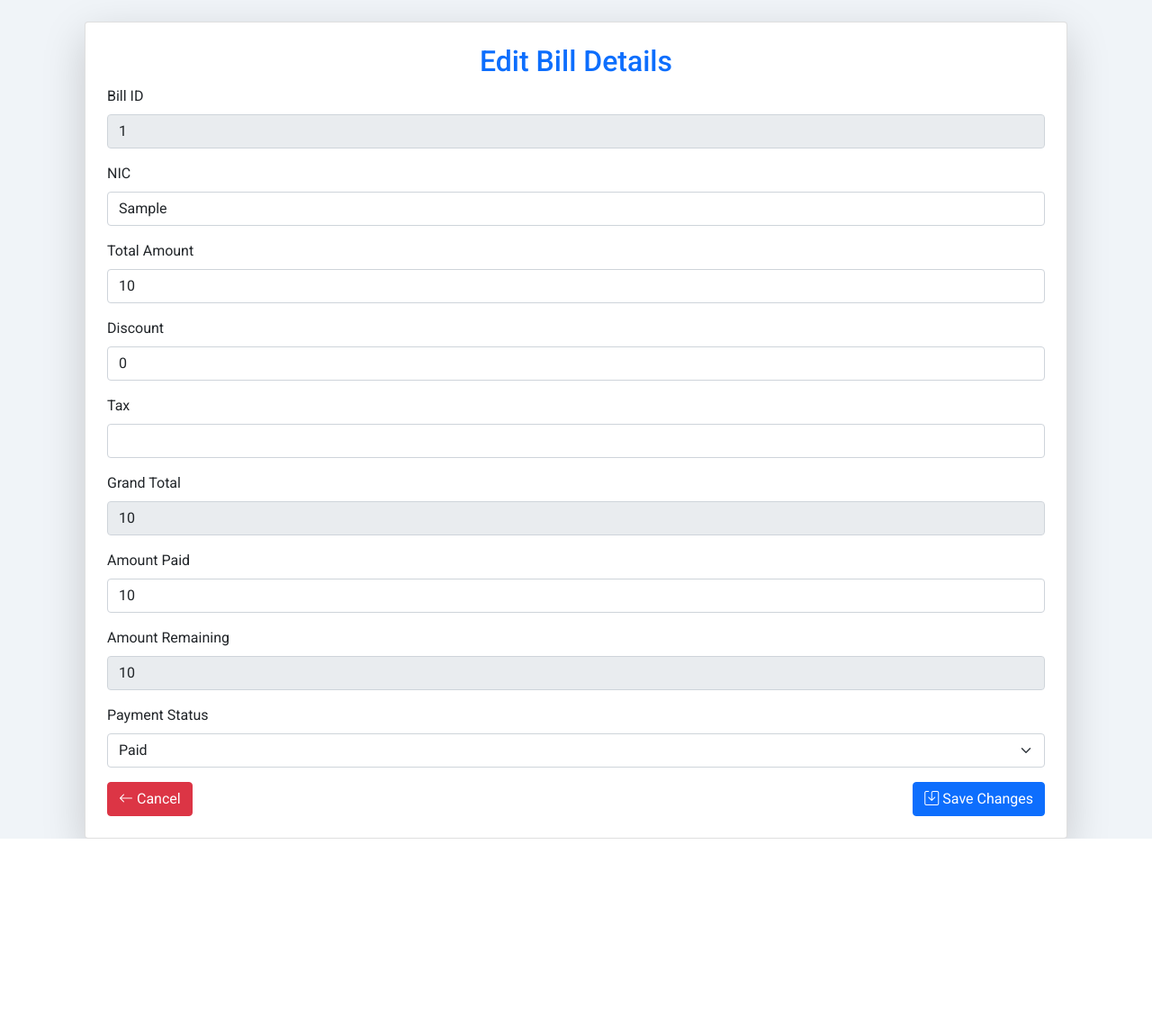
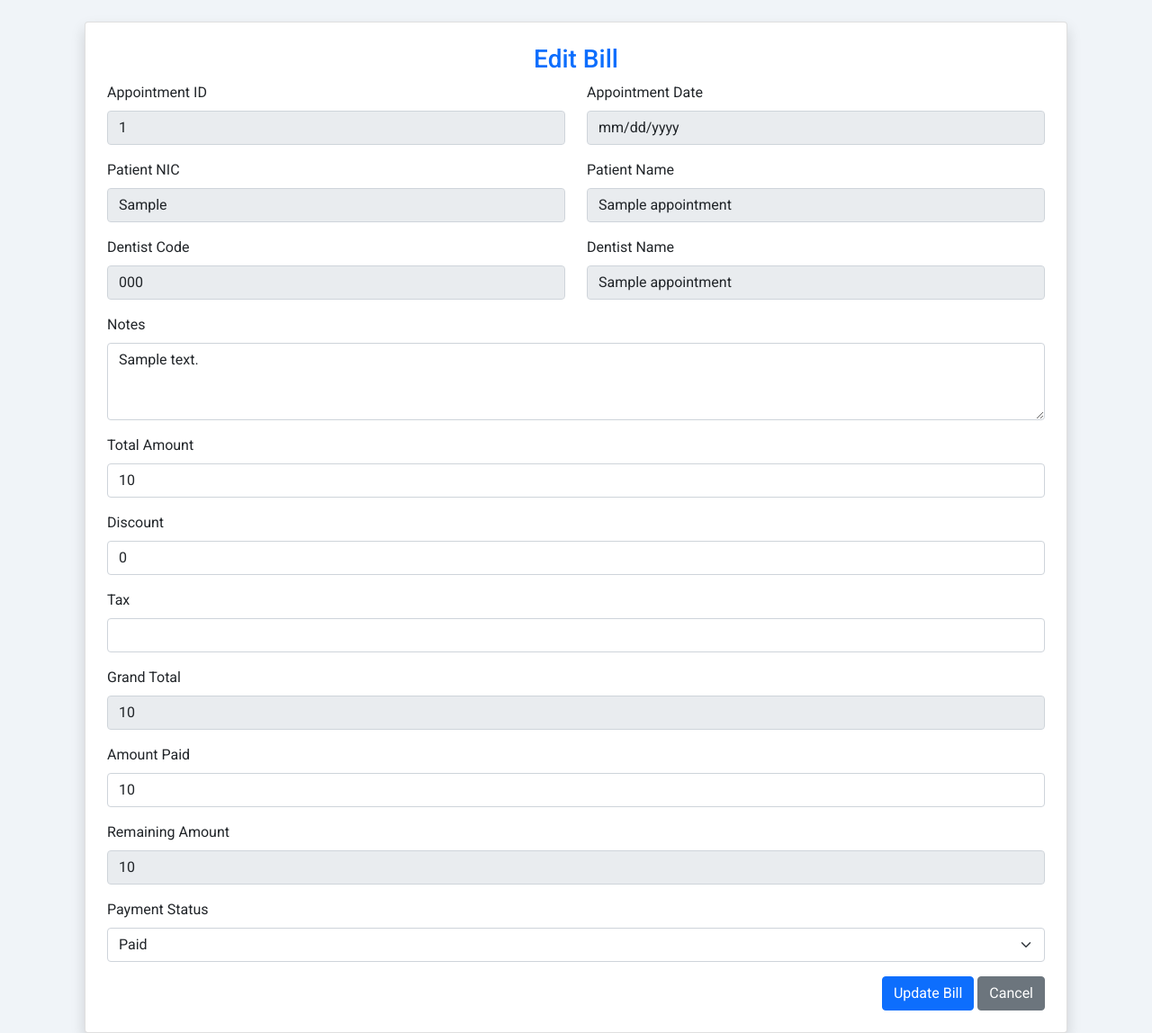
Before and after one commit to Tharusha-Randunu/Dental-Management-System, a PHP site: page /modules/billing_functions/edit_bill.php?id=1 in a window 1280 px wide. Shown: the whole page at 90% size. Before the commit the page ends 932 px from the top, so only its background shows below. Run offline with PHP 8.4, Linux system fonts and the light colour scheme; tables that the repository leaves empty or names only in its code hold one stand-in row (values such as "Sample post").

Commit message:
billing module complete

```diff
--- a/modules/billing_functions/add_bill.php
+++ b/modules/billing_functions/add_bill.php
@@ -122,10 +122,6 @@ $appointments = $conn->query("
                 </select>
             </div>
 
-            <div class="mb-3">
-                <label for="created_at" class="form-label">Created At</label>
-                <input type="date" name="created_at" id="created_at" class="form-control" required>
-            </div>
 
             <div class="text-end">
                 <button type="submit" class="btn btn-success">Add Bill</button>
--- a/modules/billing_functions/edit_bill.php
+++ b/modules/billing_functions/edit_bill.php
@@ -3,157 +3,151 @@ include '../../includes/header.php';
 include '../../includes/sidebar.php';
 include '../../config/db.php';
 
-// Get the bill ID from the URL
+// Get bill ID from query parameter
+if (!isset($_GET['id'])) {
+    echo "<div class='alert alert-danger'>Bill ID is missing.</div>";
+    exit;
+}
+
 $bill_id = $_GET['id'];
 
-// Fetch bill details from the database
-$sql = "SELECT bill_id, NIC, total_amount, discount, tax, grand_total, amount_paid, amount_remaining, payment_status, created_at FROM bills WHERE bill_id = '$bill_id'";
-$result = $conn->query($sql);
+// Fetch bill details
+$stmt = $conn->prepare("
+    SELECT b.*,
+           a.patient_nic, a.patient_name, a.dentist_code, a.dentist_name
+    FROM bills b
+    JOIN appointments a ON b.appointment_id = a.appointment_id AND b.appointment_date = a.appointment_date
+    WHERE b.bill_id = ?
+");
+$stmt->bind_param("i", $bill_id);
+$stmt->execute();
+$result = $stmt->get_result();
+$bill = $result->fetch_assoc();
 
-if ($result->num_rows > 0) {
-    $bill = $result->fetch_assoc();
-} else {
-    $message = "Bill not found!";
-}
-
-// Handle form submission and save changes
-if ($_SERVER["REQUEST_METHOD"] == "POST") {
-    $nic = $_POST['nic'];
-    $total_amount = $_POST['total_amount'];
-    $discount = $_POST['discount'];
-    $tax = $_POST['tax'];
-    $grand_total = $_POST['grand_total'];
-    $amount_paid = $_POST['amount_paid'];
-    $amount_remaining = $_POST['amount_remaining'];
-    $payment_status = $_POST['payment_status'];
-
-    $update_sql = "UPDATE bills
-                   SET NIC = '$nic',
-                       total_amount = '$total_amount',
-                       discount = '$discount',
-                       tax = '$tax',
-                       grand_total = '$grand_total',
-                       amount_paid = '$amount_paid',
-                       amount_remaining = '$amount_remaining',
-                       payment_status = '$payment_status'
-                   WHERE bill_id = '$bill_id'";
-
-    if ($conn->query($update_sql) === TRUE) {
-        echo "<script>
-                document.addEventListener('DOMContentLoaded', function() {
-                    var successModal = new bootstrap.Modal(document.getElementById('successModal'));
-                    successModal.show();
-                });
-              </script>";
-    } else {
-        echo "<script>alert('Error updating record: " . $conn->error . "');</script>";
-    }
+if (!$bill) {
+    echo "<div class='alert alert-danger'>Bill not found.</div>";
+    exit;
 }
 ?>
 
 <div class="container mt-4">
-    <div class="card shadow-lg p-4">
-        <h2 class="text-center text-primary">Edit Bill Details</h2>
+    <div class="card shadow p-4">
+        <h3 class="text-primary text-center">Edit Bill</h3>
+        <form action="update_bill.php" method="POST">
+            <input type="hidden" name="bill_id" value="<?= $bill['bill_id'] ?>">
 
-        <?php if (isset($message)) { ?>
-            <div class="alert alert-warning"><?php echo $message; ?></div>
-        <?php } ?>
+            <div class="row">
+                <div class="col-md-6 mb-3">
+                    <label for="appointment_id" class="form-label">Appointment ID</label>
+                    <input type="text" name="appointment_id" class="form-control" value="<?= $bill['appointment_id'] ?>" readonly>
+                </div>
+                <div class="col-md-6 mb-3">
+                    <label for="appointment_date" class="form-label">Appointment Date</label>
+                    <input type="date" name="appointment_date" class="form-control" value="<?= $bill['appointment_date'] ?>" readonly>
+                </div>
+            </div>
 
-        <?php if ($result->num_rows > 0) { ?>
-            <form method="POST" onsubmit="return calculateGrandTotal();">
-                <div class="mb-3">
-                    <label class="form-label">Bill ID</label>
-                    <input type="text" class="form-control" value="<?php echo htmlspecialchars($bill['bill_id']); ?>" readonly>
+            <div class="row">
+                <div class="col-md-6 mb-3">
+                    <label class="form-label">Patient NIC</label>
+                    <input type="text" class="form-control" value="<?= $bill['patient_nic'] ?>" readonly>
+                </div>
+                <div class="col-md-6 mb-3">
+                    <label class="form-label">Patient Name</label>
+                    <input type="text" class="form-control" value="<?= $bill['patient_name'] ?>" readonly>
+                </div>
+            </div>
+
+            <div class="row">
+                <div class="col-md-6 mb-3">
+                    <label class="form-label">Dentist Code</label>
+                    <input type="text" class="form-control" value="<?= $bill['dentist_code'] ?>" readonly>
+                </div>
+                <div class="col-md-6 mb-3">
+                    <label class="form-label">Dentist Name</label>
+                    <input type="text" class="form-control" value="<?= $bill['dentist_name'] ?>" readonly>
+                </div>
             </div>
 
             <div class="mb-3">
-                    <label class="form-label">NIC</label>
-                    <input type="text" name="nic" class="form-control" value="<?php echo htmlspecialchars($bill['NIC']); ?>" required>
+                <label for="notes" class="form-label">Notes</label>
+                <textarea name="notes" class="form-control" rows="3"><?= htmlspecialchars($bill['notes']) ?></textarea>
             </div>
 
             <div class="mb-3">
-                    <label class="form-label">Total Amount</label>
-                    <input type="number" name="total_amount" class="form-control" id="total_amount" value="<?php echo htmlspecialchars($bill['total_amount']); ?>" step="0.01" required oninput="calculateGrandTotal();">
+                <label for="total_amount" class="form-label">Total Amount</label>
+                <input type="number" step="0.01" name="total_amount" id="total_amount" class="form-control" value="<?= $bill['total_amount'] ?>" required>
             </div>
 
             <div class="mb-3">
-                    <label class="form-label">Discount</label>
-                    <input type="number" name="discount" class="form-control" id="discount" value="<?php echo htmlspecialchars($bill['discount']); ?>" step="0.01" required oninput="calculateGrandTotal();">
+                <label for="discount" class="form-label">Discount</label>
+                <input type="number" step="0.01" name="discount" id="discount" class="form-control" value="<?= $bill['discount'] ?>">
             </div>
 
             <div class="mb-3">
-                    <label class="form-label">Tax</label>
-                    <input type="number" name="tax" class="form-control" id="tax" value="<?php echo htmlspecialchars($bill['tax']); ?>" step="0.01" required oninput="calculateGrandTotal();">
+                <label for="tax" class="form-label">Tax</label>
+                <input type="number" step="0.01" name="tax" id="tax" class="form-control" value="<?= $bill['tax'] ?>">
             </div>
 
             <div class="mb-3">
-                    <label class="form-label">Grand Total</label>
-                    <input type="number" name="grand_total" class="form-control" id="grand_total" value="<?php echo htmlspecialchars($bill['grand_total']); ?>" step="0.01" readonly>
+                <label for="grand_total" class="form-label">Grand Total</label>
+                <input type="text" name="grand_total" id="grand_total" class="form-control" value="<?= $bill['grand_total'] ?>" readonly>
             </div>
 
             <div class="mb-3">
-                    <label class="form-label">Amount Paid</label>
-                    <input type="number" name="amount_paid" class="form-control" id="amount_paid" value="<?php echo htmlspecialchars($bill['amount_paid']); ?>" step="0.01" required oninput="calculateRemaining();">
+                <label for="amount_paid" class="form-label">Amount Paid</label>
+                <input type="number" step="0.01" name="amount_paid" id="amount_paid" class="form-control" value="<?= $bill['amount_paid'] ?>">
             </div>
 
             <div class="mb-3">
-                    <label class="form-label">Amount Remaining</label>
-                    <input type="number" name="amount_remaining" class="form-control" id="amount_remaining" value="<?php echo htmlspecialchars($bill['amount_remaining']); ?>" step="0.01" readonly>
+                <label for="amount_remaining" class="form-label">Remaining Amount</label>
+                <input type="text" name="amount_remaining" id="amount_remaining" class="form-control" value="<?= $bill['amount_remaining'] ?>" readonly>
             </div>
 
             <div class="mb-3">
-                    <label class="form-label">Payment Status</label>
+                <label for="payment_status" class="form-label">Payment Status</label>
                 <select name="payment_status" class="form-select" required>
-                        <option value="Paid" <?php echo ($bill['payment_status'] == 'Paid') ? 'selected' : ''; ?>>Paid</option>
-                        <option value="Partially Paid" <?php echo ($bill['payment_status'] == 'Partially Paid') ? 'selected' : ''; ?>>Partially Paid</option>
-                        <option value="Unpaid" <?php echo ($bill['payment_status'] == 'Unpaid') ? 'selected' : ''; ?>>Unpaid</option>
+                    <option value="Unpaid" <?= $bill['payment_status'] == 'Unpaid' ? 'selected' : '' ?>>Unpaid</option>
+                    <option value="Partially Paid" <?= $bill['payment_status'] == 'Partially Paid' ? 'selected' : '' ?>>Partially Paid</option>
+                    <option value="Paid" <?= $bill['payment_status'] == 'Paid' ? 'selected' : '' ?>>Paid</option>
                 </select>
             </div>
 
-                <div class="d-flex justify-content-between">
-                    <a href="../billing_management.php" class="btn btn-danger"><i class="bi bi-arrow-left"></i> Cancel</a>
-                    <button type="submit" class="btn btn-primary"><i class="bi bi-save"></i> Save Changes</button>
+            <div class="text-end">
+                <button type="submit" class="btn btn-primary">Update Bill</button>
+                <a href="billing_management.php" class="btn btn-secondary">Cancel</a>
             </div>
         </form>
-        <?php } ?>
-    </div>
-</div>
-
-<!-- Success Modal -->
-<div class="modal fade" id="successModal" tabindex="-1" aria-labelledby="successModalLabel" aria-hidden="true">
-    <div class="modal-dialog">
-        <div class="modal-content">
-            <div class="modal-header">
-                <h5 class="modal-title" id="successModalLabel">Success</h5>
-                <button type="button" class="btn-close" data-bs-dismiss="modal" aria-label="Close"></button>
-            </div>
-            <div class="modal-body">Changes have been successfully saved!</div>
-            <div class="modal-footer">
-                <button type="button" class="btn btn-primary" data-bs-dismiss="modal">OK</button>
-            </div>
-        </div>
     </div>
 </div>
 
 <script>
-    function calculateGrandTotal() {
-        var totalAmount = parseFloat(document.getElementById("total_amount").value) || 0;
-        var discount = parseFloat(document.getElementById("discount").value) || 0;
-        var tax = parseFloat(document.getElementById("tax").value) || 0;
+document.addEventListener('DOMContentLoaded', function () {
+    const totalAmountInput = document.getElementById('total_amount');
+    const discountInput = document.getElementById('discount');
+    const taxInput = document.getElementById('tax');
+    const grandTotalInput = document.getElementById('grand_total');
+    const amountPaidInput = document.getElementById('amount_paid');
+    const amountRemainingInput = document.getElementById('amount_remaining');
 
-        var grandTotal = (totalAmount - discount) + tax;
-        document.getElementById("grand_total").value = grandTotal.toFixed(2);
+    function calculateTotals() {
+        const total = parseFloat(totalAmountInput.value || 0);
+        const discount = parseFloat(discountInput.value || 0);
+        const tax = parseFloat(taxInput.value || 0);
+        const paid = parseFloat(amountPaidInput.value || 0);
 
-        calculateRemaining();
-        return true;
+        const grandTotal = total - discount + tax;
+        const remaining = grandTotal - paid;
+
+        grandTotalInput.value = grandTotal.toFixed(2);
+        amountRemainingInput.value = remaining.toFixed(2);
     }
 
-    function calculateRemaining() {
-        var grandTotal = parseFloat(document.getElementById("grand_total").value) || 0;
-        var amountPaid = parseFloat(document.getElementById("amount_paid").value) || 0;
-        var remaining = grandTotal - amountPaid;
-        document.getElementById("amount_remaining").value = remaining.toFixed(2);
-    }
+    totalAmountInput.addEventListener('input', calculateTotals);
+    discountInput.addEventListener('input', calculateTotals);
+    taxInput.addEventListener('input', calculateTotals);
+    amountPaidInput.addEventListener('input', calculateTotals);
+});
 </script>
 
 <?php include '../../includes/footer.php'; ?>
--- a/modules/lab_functions/lab_billing/edit_lab_bill.php
+++ b/modules/lab_functions/lab_billing/edit_lab_bill.php
@@ -102,10 +102,7 @@ $testTypes = $conn->query("SELECT test_type_id, test_name, cost FROM test_types"
                 </select>
             </div>
 
-            <div class="mb-3">
-                <label for="created_at" class="form-label">Created At</label>
-                <input type="date" name="created_at" id="created_at" class="form-control" value="<?= $bill['created_at'] ?>" required>
-            </div>
+
 
             <div class="text-end">
                 <button type="submit" class="btn btn-primary">Update Bill</button>
--- a/modules/lab_functions/lab_billing/generate_lab_pdf.php
+++ b/modules/lab_functions/lab_billing/generate_lab_pdf.php
@@ -47,7 +47,7 @@ $test_stmt->close();
 
 // Build PDF HTML content
 $html = '
-<h2 style="text-align: center; color: navy;">Dental Lab Bill</h2>
+<h2 style="text-align: center; color: navy;">Dental Hub - Lab Bill</h2>
 <table border="1" cellspacing="0" cellpadding="10" width="100%">
     <tr><th>Bill ID</th><td>' . $bill['bill_id'] . '</td></tr>
     <tr><th>Patient NIC</th><td>' . $bill['patient_nic'] . '</td></tr>
--- a/modules/lab_functions/lab_billing/insert_lab_bill.php
+++ b/modules/lab_functions/lab_billing/insert_lab_bill.php
@@ -10,7 +10,6 @@ $grand_total = $_POST['grand_total'];
 $amount_paid = $_POST['amount_paid'];
 $amount_remaining = $_POST['amount_remaining'];
 $payment_status = $_POST['payment_status'];
-$created_at = $_POST['created_at']; // Date field
 $test_types = $_POST['test_types']; // Array of selected test_type_ids
 
 // Calculate amount_remaining
@@ -22,11 +21,11 @@ $conn->begin_transaction();
 try {
     // Insert into lab_bills table (including amount_remaining)
     $sql = "INSERT INTO lab_bills (patient_nic, total_amount, discount, tax, grand_total, amount_paid, amount_remaining, payment_status, created_at)
-            VALUES (?, ?, ?, ?, ?, ?, ?, ?, ?)";
+            VALUES (?, ?, ?, ?, ?, ?, ?, ?, NOW())";
 
     // Prepare the statement and bind parameters (amount_remaining is calculated here)
     $stmt = $conn->prepare($sql);
-    $stmt->bind_param("ssddddsss", $patient_nic, $total_amount, $discount, $tax, $grand_total, $amount_paid, $amount_remaining, $payment_status, $created_at);
+    $stmt->bind_param("ssddddss", $patient_nic, $total_amount, $discount, $tax, $grand_total, $amount_paid, $amount_remaining, $payment_status);
     $stmt->execute();
     $bill_id = $stmt->insert_id; // Get the inserted bill ID
 
--- a/modules/lab_functions/lab_billing/update_lab_bill.php
+++ b/modules/lab_functions/lab_billing/update_lab_bill.php
@@ -13,11 +13,10 @@ if ($_SERVER['REQUEST_METHOD'] === 'POST') {
     $amount_paid = $_POST['amount_paid'];
     $amount_remaining = $_POST['amount_remaining'];
     $payment_status = $_POST['payment_status'];
-    $created_at = $_POST['created_at'];
 
     // Update main lab bill
-    $stmt = $conn->prepare("UPDATE lab_bills SET patient_nic=?, total_amount=?, discount=?, tax=?, grand_total=?, amount_paid=?, amount_remaining=?, payment_status=?, created_at=? WHERE bill_id=?");
-    $stmt->bind_param("sddddddssi", $patient_nic, $total_amount, $discount, $tax, $grand_total, $amount_paid, $amount_remaining, $payment_status, $created_at, $bill_id);
+    $stmt = $conn->prepare("UPDATE lab_bills SET patient_nic=?, total_amount=?, discount=?, tax=?, grand_total=?, amount_paid=?, amount_remaining=?, payment_status=?, created_at=NOW() WHERE bill_id=?");
+    $stmt->bind_param("sddddddsi", $patient_nic, $total_amount, $discount, $tax, $grand_total, $amount_paid, $amount_remaining, $payment_status, $bill_id);
     $stmt->execute();
 
     // Delete old test types
--- a/modules/patient_management.php
+++ b/modules/patient_management.php
@@ -106,7 +106,7 @@ $result = $conn->query($sql);
     </div>
 </div>
 
-<?php include '../includes/footer.php'; ?>
+
 
 <!-- JavaScript for Searching and Deleting -->
 <script src="https://code.jquery.com/jquery-3.6.0.min.js"></script>
@@ -169,3 +169,4 @@ $result = $conn->query($sql);
         });
     </script>
 <?php } ?>
+<?php include '../../../includes/footer.php'; ?>
```
Also changed, not shown: modules/billing_functions/generate_pdf.php (+29 -19 lines), modules/billing_functions/insert_bill.php (+5 -5 lines), modules/billing_functions/update_bill.php (added, +68 -0 lines), modules/billing_functions/view_bill.php (+29 -21 lines), modules/billing_management.php (+15 -2 lines), modules/lab_functions/lab_billing/add_lab_bill.php (+13 -42 lines). Lines whose indentation alone changed are shown as unchanged.
